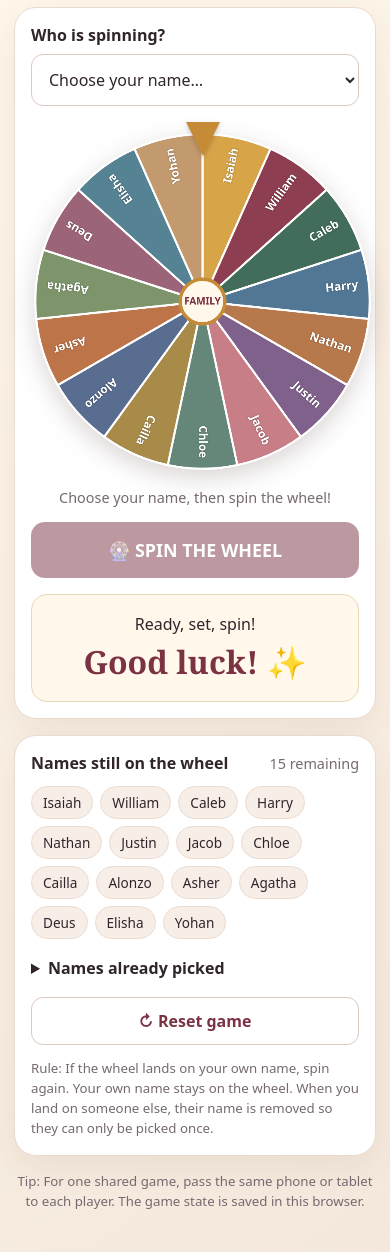
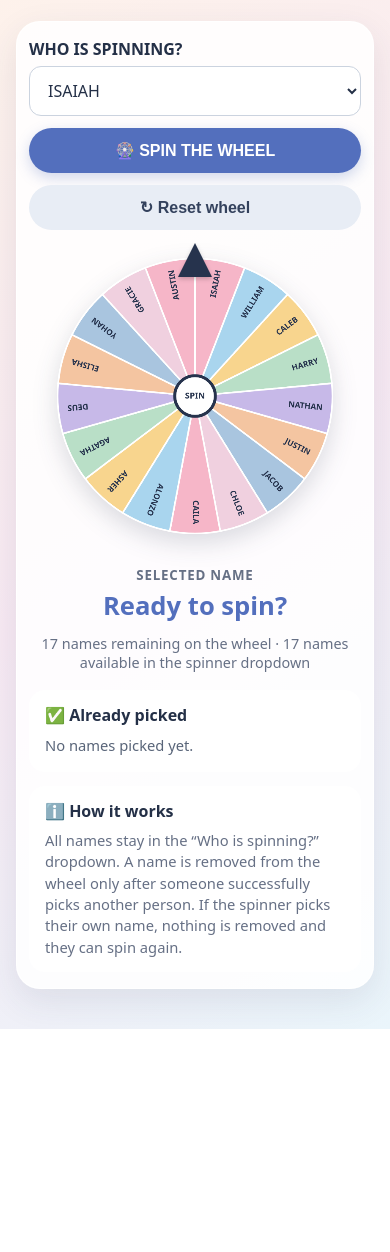
Before and after one commit to angelagarcia0803-ctrl/christmas-name-roulette, a plain HTML site: page index.html in a window 390 px wide. Shown: the part 163-1415 px from the top of the page. After the commit the page ends 1192 px from the top, so only its background shows below. Drawn offline with Linux system fonts and the light colour scheme.

Commit message:
Add files via upload

```diff
--- a/index.html
+++ b/index.html
@@ -2,140 +2,217 @@
 <html lang="en">
 <head>
 <meta charset="UTF-8">
-<meta name="viewport" content="width=device-width, initial-scale=1">
-<meta name="theme-color" content="#7b3343">
+<meta name="viewport" content="width=device-width, initial-scale=1.0">
 <title>Christmas Family Name Roulette</title>
 <style>
-:root{--wine:#7b3343;--gold:#c58b36;--cream:#fff8eb;--ink:#30252a;--muted:#766970}
-*{box-sizing:border-box}
-body{margin:0;min-height:100vh;background:linear-gradient(145deg,#fff8eb,#f4e8dc);font-family:system-ui,-apple-system,Segoe UI,sans-serif;color:var(--ink);padding:24px 14px 40px}
-main{max-width:720px;margin:auto}
-header{text-align:center;margin-bottom:22px}
-h1{font-family:Georgia,serif;color:var(--wine);font-size:clamp(2rem,7vw,3.2rem);margin:8px 0}
-.subtitle{color:var(--muted);margin:0}
-.panel{background:#fff;border:1px solid #eadbd0;border-radius:22px;padding:clamp(16px,4vw,26px);box-shadow:0 12px 35px #55332212;margin:16px 0}
-label{display:block;font-weight:700;margin-bottom:8px}
-select,button{font:inherit}
-select{width:100%;padding:13px;border:1px solid #dbc9bf;border-radius:12px;background:#fff;color:var(--ink)}
-.wheel-wrap{width:min(88vw,390px);aspect-ratio:1;margin:24px auto 14px;position:relative}
-#wheel{width:100%;height:100%;display:block;border-radius:50%;filter:drop-shadow(0 8px 12px #39221d30);transition:transform 5s cubic-bezier(.12,.75,.12,1)}
-.pointer{position:absolute;z-index:2;top:-8px;left:50%;transform:translateX(-50%);width:0;height:0;border-left:17px solid transparent;border-right:17px solid transparent;border-top:34px solid var(--gold);filter:drop-shadow(0 2px 2px #0003)}
-.spin{display:block;width:100%;border:0;border-radius:14px;background:var(--wine);color:#fff;padding:16px;font-size:1.12rem;font-weight:800;cursor:pointer}
-.spin:disabled{opacity:.5;cursor:not-allowed}
-.hint{text-align:center;color:var(--muted);font-size:.9rem;min-height:1.4em}
-.result{background:var(--cream);border:1px solid #ead7b7;border-radius:16px;padding:18px;text-align:center;margin-top:16px;min-height:94px}
-.result .winner{font: bold 2rem Georgia,serif;color:var(--wine);margin-top:5px}
-.row{display:flex;justify-content:space-between;align-items:center;gap:10px}
-.count{font-size:.9rem;color:var(--muted)}
-.chips{display:flex;flex-wrap:wrap;gap:7px;margin-top:12px}
-.chip{background:#f7eee8;border:1px solid #eadbd0;border-radius:99px;padding:6px 11px;font-size:.85rem}
-.picked .chip{background:#edf4ed;border-color:#cddfcf}
-details{margin-top:18px}
-summary{font-weight:700;cursor:pointer}
-.reset{margin-top:18px;width:100%;padding:12px;border-radius:12px;border:1px solid #dbc9bf;background:white;color:var(--wine);font-weight:700;cursor:pointer}
-.note{font-size:.83rem;color:var(--muted);line-height:1.5;margin:14px 0 0}
-@media(prefers-reduced-motion:reduce){#wheel{transition:none}}
+  :root { --ink:#243047; --pink:#f5a6b8; --cream:#fffaf3; --blue:#9bc8e8; }
+  * { box-sizing:border-box; }
+  body {
+    margin:0; min-height:100vh; padding:28px 16px 40px;
+    font-family:system-ui,-apple-system,Segoe UI,Roboto,Arial,sans-serif;
+    color:var(--ink); background:linear-gradient(145deg,#fff4e9,#f7e9f3 55%,#eaf5fb);
+    display:flex; justify-content:center;
+  }
+  main { width:min(900px,100%); text-align:center; }
+  h1 { margin:8px 0 6px; font-size:clamp(1.7rem,4vw,2.5rem); }
+  .subtitle { margin:0 0 24px; color:#596579; }
+  .panel {
+    background:rgba(255,255,255,.86); border:1px solid rgba(255,255,255,.9);
+    border-radius:24px; padding:22px; box-shadow:0 12px 35px rgba(51,54,85,.10);
+  }
+  .controls { display:flex; flex-wrap:wrap; justify-content:center; align-items:end; gap:12px; margin-bottom:18px; }
+  label { display:block; text-align:left; font-weight:700; margin-bottom:6px; }
+  select {
+    min-width:220px; padding:12px 14px; border:1px solid #cbd3df; border-radius:12px;
+    background:white; color:var(--ink); font:inherit;
+  }
+  button {
+    border:0; border-radius:999px; padding:13px 24px; font:700 1rem inherit;
+    font-size:1rem; font-weight:750; cursor:pointer; transition:transform .15s,opacity .15s;
+  }
+  button:hover { transform:translateY(-1px); }
+  button:disabled { opacity:.5; cursor:not-allowed; transform:none; }
+  #spinBtn { color:white; background:#536fbd; box-shadow:0 5px 14px #536fbd44; }
+  #resetBtn { color:#34425d; background:#e8edf5; }
+  .wheel-wrap { width:min( min(76vw,560px),100%); margin:8px auto 18px; position:relative; }
+  canvas { display:block; width:100%; height:auto; filter:drop-shadow(0 9px 12px rgba(34,44,70,.16)); }
+  .pointer {
+    position:absolute; z-index:2; top:-5px; left:50%; transform:translateX(-50%);
+    width:0;height:0;border-left:17px solid transparent;border-right:17px solid transparent;
+    border-top:0;border-bottom:34px solid #26334d; filter:drop-shadow(0 2px 2px #0003);
+  }
+  .result { min-height:64px; display:flex; flex-direction:column; justify-content:center; gap:4px; }
+  .result small { color:#667085; font-weight:650; letter-spacing:.06em; text-transform:uppercase; }
+  #resultName { font-size:clamp(1.6rem,5vw,2.4rem); font-weight:850; color:#536fbd; }
+  .bottom { display:grid; grid-template-columns:1fr 1fr; gap:14px; margin-top:18px; text-align:left; }
+  .info { background:#fff; border-radius:16px; padding:14px 16px; }
+  .info h2 { font-size:1rem; margin:0 0 8px; }
+  .info p { margin:0; color:#667085; line-height:1.45; font-size:.92rem; }
+  #pickedList { color:#596579; line-height:1.6; overflow-wrap:anywhere; }
+  .count { color:#667085; font-size:.9rem; margin-top:8px; }
+  @media(max-width:600px) { .panel{padding:16px 12px}.bottom{grid-template-columns:1fr}.controls{align-items:stretch}.controls>div{width:100%}select{width:100%}button{width:100%} }
 </style>
 </head>
 <body>
 <main>
-<header>
-<div aria-hidden="true" style="font-size:2rem">🎄 🎁 🎄</div>
-<h1>Family Name Roulette</h1>
-<p class="subtitle">A little Christmas fun — who will you pick?</p>
-</header>
+  <h1>🎄 Christmas Family Name Roulette 🎁</h1>
+  <p class="subtitle">Choose who is spinning, then spin the wheel to pick a name!</p>
   <section class="panel">
-<label for="player">Who is spinning?</label>
-<select id="player"><option value="">Choose your name…</option></select>
-<div class="wheel-wrap"><div class="pointer"></div><canvas id="wheel" width="800" height="800" aria-label="Name roulette wheel"></canvas></div>
-<p class="hint" id="hint">Choose your name, then spin the wheel!</p>
-<button class="spin" id="spin" disabled>🎡 SPIN THE WHEEL</button>
-<div class="result" id="result" aria-live="polite">
-  <div>Ready, set, spin!</div><div class="winner">Good luck! ✨</div>
+    <div class="controls">
+      <div>
+        <label for="spinner">WHO IS SPINNING?</label>
+        <select id="spinner" aria-label="Who is spinning"></select>
+      </div>
+      <button id="spinBtn" type="button">🎡 SPIN THE WHEEL</button>
+      <button id="resetBtn" type="button">↻ Reset wheel</button>
+    </div>
+    <div class="wheel-wrap">
+      <div class="pointer"></div>
+      <canvas id="wheel" width="700" height="700" aria-label="Name roulette wheel"></canvas>
+    </div>
+    <div class="result" aria-live="polite">
+      <small>Selected name</small>
+      <div id="resultName">Ready to spin?</div>
+    </div>
+    <div class="count" id="count"></div>
+    <div class="bottom">
+      <div class="info">
+        <h2>✅ Already picked</h2>
+        <p id="pickedList">No names picked yet.</p>
+      </div>
+      <div class="info">
+        <h2>ℹ️ How it works</h2>
+        <p>All names stay in the “Who is spinning?” dropdown. A name is removed from the wheel only after someone successfully picks another person. If the spinner picks their own name, nothing is removed and they can spin again.</p>
+      </div>
     </div>
   </section>
-<section class="panel">
-<div class="row"><strong>Names still on the wheel</strong><span class="count" id="remainingCount">15 remaining</span></div>
-<div class="chips" id="remaining"></div>
-<details><summary>Names already picked</summary><div class="chips picked" id="picked"></div></details>
-<button class="reset" id="reset">↻ Reset game</button>
-<p class="note">Rule: If the wheel lands on your own name, spin again. Your own name stays on the wheel. When you land on someone else, their name is removed so they can only be picked once.</p>
-</section>
-<p class="note" style="text-align:center">Tip: For one shared game, pass the same phone or tablet to each player. The game state is saved in this browser.</p>
 </main>
 <script>
 (() => {
-const initialNames = ["Isaiah","William","Caleb","Harry","Nathan","Justin","Jacob","Chloe","Cailla","Alonzo","Asher","Agatha","Deus","Elisha","Yohan"];
-const colors = ["#d7a447","#8d3e50","#426d5b","#527795","#b7784b","#80618c","#c77e87","#658779","#a88b48","#596d91","#bd7448","#7e956c","#9c6479","#568394","#c39a6d"];
-let remaining = [...initialNames], picked = [], busy = false, rotation = 0;
-const $ = id => document.getElementById(id);
-const canvas = $("wheel"), ctx = canvas.getContext("2d"), player = $("player");
-function drawWheel(){
- const n=remaining.length, cx=400, cy=400, radius=390;
- ctx.clearRect(0,0,800,800);
- if(!n){ctx.beginPath();ctx.arc(cx,cy,radius,0,Math.PI*2);ctx.fillStyle="#7b3343";ctx.fill();ctx.fillStyle="#fff";ctx.font="bold 48px system-ui";ctx.textAlign="center";ctx.fillText("ALL DONE!",cx,cy);return;}
- const slice=2*Math.PI/n;
- remaining.forEach((name,i)=>{
-  const start=-Math.PI/2+i*slice, end=start+slice;
-  ctx.beginPath();ctx.moveTo(cx,cy);ctx.arc(cx,cy,radius,start,end);ctx.closePath();
-  ctx.fillStyle=colors[initialNames.indexOf(name)%colors.length];ctx.fill();
-  ctx.strokeStyle="#fff";ctx.lineWidth=5;ctx.stroke();
-  ctx.save();ctx.translate(cx,cy);ctx.rotate(start+slice/2);
-  ctx.textAlign="right";ctx.textBaseline="middle";ctx.fillStyle="#fff";
-  ctx.font=`bold ${n>12?27:n>8?32:n>5?38:44}px system-ui`;
-  ctx.shadowColor="#0007";ctx.shadowBlur=3;
-  ctx.fillText(name,radius-25,0, n>10?205:260);ctx.restore();
+  // The supplied list contains 17 names (although the request mentioned 15).
+  const allNames = [
+    "ISAIAH", "WILLIAM", "CALEB", "HARRY", "NATHAN", "JUSTIN", "JACOB",
+    "CHLOE", "CAILA", "ALONZO", "ASHER", "AGATHA", "DEUS", "ELISHA",
+    "YOHAN", "GRACIE", "AUSTIN"
+  ];
+  let wheelNames = [...allNames];
+  let rotation = 0;
+  let spinning = false;
+  const canvas = document.getElementById("wheel");
+  const ctx = canvas.getContext("2d");
+  const spinnerSelect = document.getElementById("spinner");
+  const spinBtn = document.getElementById("spinBtn");
+  const resetBtn = document.getElementById("resetBtn");
+  const resultName = document.getElementById("resultName");
+  const pickedList = document.getElementById("pickedList");
+  const count = document.getElementById("count");
+  const colors = ["#f6b6c8","#a9d5ee","#f8d58e","#b9dfc7","#c7b9e8","#f4c5a1","#a9c5df","#f0d0df"];
+
+  allNames.forEach(name => {
+    const option = document.createElement("option");
+    option.value = name;
+    option.textContent = name;
+    spinnerSelect.appendChild(option);
   });
- ctx.beginPath();ctx.arc(cx,cy,52,0,Math.PI*2);ctx.fillStyle="#fff8eb";ctx.fill();ctx.strokeStyle="#c58b36";ctx.lineWidth=8;ctx.stroke();
- ctx.fillStyle="#7b3343";ctx.font="bold 23px system-ui";ctx.textAlign="center";ctx.textBaseline="middle";ctx.fillText("FAMILY",cx,cy);
+
+  function drawWheel() {
+    const cx = canvas.width/2, cy = canvas.height/2, radius = 325;
+    ctx.clearRect(0,0,canvas.width,canvas.height);
+    if (!wheelNames.length) {
+      ctx.beginPath(); ctx.arc(cx,cy,radius,0,Math.PI*2); ctx.fillStyle="#e9edf4"; ctx.fill();
+      ctx.fillStyle="#34425d"; ctx.font="bold 32px system-ui"; ctx.textAlign="center";
+      ctx.fillText("All names picked!",cx,cy);
+      return;
     }
-function render(){
- player.innerHTML='<option value="">Choose your name…</option>'+initialNames.map(n=>`<option value="${n}" ${picked.includes(n)?"disabled":""}>${n}${picked.includes(n)?" (already picked)":""}</option>`).join("");
- $("remainingCount").textContent=`${remaining.length} remaining`;
- $("remaining").innerHTML=remaining.map(n=>`<span class="chip">${n}</span>`).join("")||'<span class="count">All names have been picked!</span>';
- $("picked").innerHTML=picked.map(n=>`<span class="chip">${n}</span>`).join("")||'<span class="count">No names picked yet.</span>';
- $("spin").disabled=busy||!player.value||remaining.length===0;
+    const slice = Math.PI*2/wheelNames.length;
+    wheelNames.forEach((name,i) => {
+      const start = rotation + i*slice - Math.PI/2;
+      const end = start + slice;
+      ctx.beginPath(); ctx.moveTo(cx,cy); ctx.arc(cx,cy,radius,start,end); ctx.closePath();
+      ctx.fillStyle = colors[i%colors.length]; ctx.fill();
+      ctx.strokeStyle="#ffffff"; ctx.lineWidth=4; ctx.stroke();
+      ctx.save(); ctx.translate(cx,cy); ctx.rotate(start+slice/2);
+      ctx.textAlign="right"; ctx.textBaseline="middle";
+      const fontSize = wheelNames.length > 13 ? 19 : wheelNames.length > 8 ? 22 : 27;
+      ctx.font=`800 ${fontSize}px system-ui`;
+      ctx.fillStyle="#26334d";
+      ctx.fillText(name,radius-22,0);
+      ctx.restore();
+    });
+    ctx.beginPath(); ctx.arc(cx,cy,48,0,Math.PI*2); ctx.fillStyle="#fff"; ctx.fill();
+    ctx.lineWidth=7; ctx.strokeStyle="#26334d"; ctx.stroke();
+    ctx.fillStyle="#26334d"; ctx.font="bold 20px system-ui"; ctx.textAlign="center"; ctx.textBaseline="middle";
+    ctx.fillText("SPIN",cx,cy);
+  }
+
+  function updateInfo() {
+    pickedList.textContent = wheelNames.length === allNames.length
+      ? "No names picked yet."
+      : allNames.filter(n => !wheelNames.includes(n)).join(", ");
+    count.textContent = `${wheelNames.length} name${wheelNames.length===1?"":"s"} remaining on the wheel · ${allNames.length} names available in the spinner dropdown`;
+    spinBtn.disabled = spinning || wheelNames.length === 0;
+  }
+
+  function spin() {
+    if (spinning || !wheelNames.length) return;
+    const spinner = spinnerSelect.value;
+    const selectedIndex = Math.floor(Math.random()*wheelNames.length);
+    const chosen = wheelNames[selectedIndex];
+
+    if (chosen === spinner) {
+      // A self-pick does not change the wheel or remove any name.
+      alert("Oops! You picked your own name! Please spin the roulette again.");
+      resultName.textContent = "Try again! No name was removed.";
+      return;
+    }
+
+    spinning = true;
+    updateInfo();
+    spinBtn.textContent = "SPINNING…";
+    const slice = Math.PI*2/wheelNames.length;
+    // The pointer is at -90 degrees. Rotate the chosen slice midpoint to that pointer.
+    const current = ((rotation % (Math.PI*2)) + Math.PI*2) % (Math.PI*2);
+    const targetMod = ((-(selectedIndex+0.5)*slice)%(Math.PI*2)+Math.PI*2)%(Math.PI*2);
+    const delta = ((targetMod-current)%(Math.PI*2)+Math.PI*2)%(Math.PI*2);
+    const startRotation = rotation;
+    const totalRotation = delta + Math.PI*2*6;
+    const duration = 4200;
+    const startTime = performance.now();
+
+    function animate(now) {
+      const t = Math.min(1,(now-startTime)/duration);
+      const eased = 1-Math.pow(1-t,4);
+      rotation = startRotation + totalRotation*eased;
       drawWheel();
+      if (t < 1) {
+        requestAnimationFrame(animate);
+      } else {
+        rotation = ((rotation%(Math.PI*2))+(Math.PI*2))%(Math.PI*2);
+        // Remove only the successfully selected recipient from the wheel.
+        wheelNames = wheelNames.filter(n => n !== chosen);
+        resultName.textContent = chosen + " 🎉";
+        spinning = false;
+        spinBtn.textContent = "🎡 SPIN THE WHEEL";
+        drawWheel();
+        updateInfo();
       }
-player.addEventListener("change",()=>{ $("spin").disabled=busy||!player.value||!remaining.length; $("hint").textContent=player.value?`${player.value} is up — good luck!`:"Choose your name, then spin the wheel!";});
-$("spin").addEventListener("click",()=>{
- if(busy||!player.value||!remaining.length)return;
- const currentPlayer=player.value;
- if(remaining.length===1&&remaining[0]===currentPlayer){
-  $("result").innerHTML="<div>There are no other names left to pick.</div><div class='winner'>Game complete! 🎉</div>";return;
     }
- busy=true;render();
- const index=Math.floor(Math.random()*remaining.length), chosen=remaining[index], slice=360/remaining.length;
- const desired=((-(index+.5)*slice)%360+360)%360;
- const current=((rotation%360)+360)%360;
- rotation += 360*6 + ((desired-current+360)%360);
- canvas.style.transform=`rotate(${rotation}deg)`;
- $("result").innerHTML="<div>🎡 The wheel is spinning…</div><div class='winner'>Who will it be?</div>";
- $("hint").textContent="Wait for the wheel to stop…";
- setTimeout(()=>{
-  if(chosen===currentPlayer){
-   $("result").innerHTML=`<div>😄 The wheel landed on your own name!</div><div class="winner">${chosen} — SPIN AGAIN!</div>`;
-   $("hint").textContent="No name removed. Spin again!";
-  }else{
-   remaining.splice(index,1);picked.push(chosen);
-   $("result").innerHTML=`<div>🎉 ${currentPlayer} picked:</div><div class="winner">${chosen}</div><div style="margin-top:6px">This name has been removed from the wheel.</div>`;
-   $("hint").textContent=`Congratulations! ${chosen} has been picked.`;
-   rotation=0;canvas.style.transition="none";canvas.style.transform="rotate(0deg)";drawWheel();void canvas.offsetWidth;canvas.style.transition="transform 5s cubic-bezier(.12,.75,.12,1)";
+    requestAnimationFrame(animate);
   }
-  busy=false;render();
-  if(!remaining.length)$("result").innerHTML="<div class='winner'>🎊 Game complete!</div><div>All 15 names have been picked!</div>";
- },5100);
-});
-$("reset").addEventListener("click",()=>{
- if(busy)return;
- if(!confirm("Reset the game and restore all 15 names?"))return;
- remaining=[...initialNames];picked=[];rotation=0;
- canvas.style.transition="none";canvas.style.transform="rotate(0deg)";
- $("result").innerHTML="<div>Ready, set, spin!</div><div class='winner'>Good luck! ✨</div>";
- $("hint").textContent="Choose your name, then spin the wheel!";
- player.value="";render();void canvas.offsetWidth;canvas.style.transition="transform 5s cubic-bezier(.12,.75,.12,1)";
-});
-render();
+
+  function reset() {
+    if (spinning) return;
+    wheelNames = [...allNames];
+    rotation = 0;
+    resultName.textContent = "Ready to spin?";
+    drawWheel();
+    updateInfo();
+  }
+
+  spinBtn.addEventListener("click",spin);
+  resetBtn.addEventListener("click",reset);
+  drawWheel();
+  updateInfo();
 })();
 </script>
 </body>
```
Lines whose indentation alone changed are shown as unchanged.
